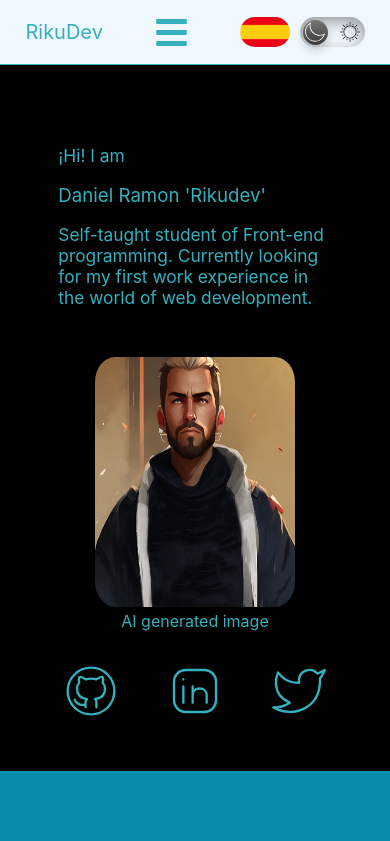
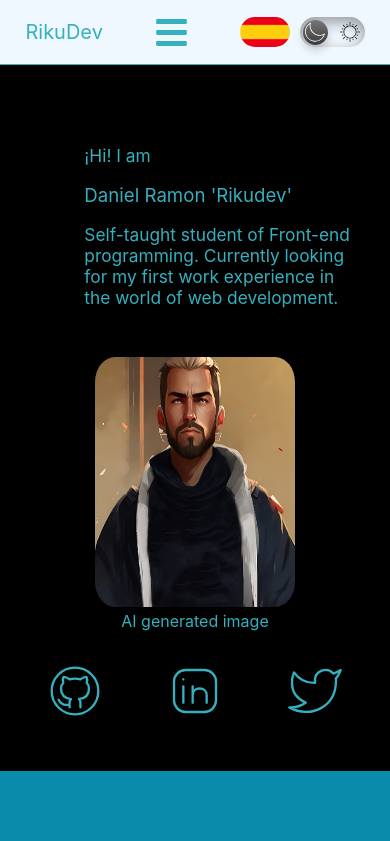
Before and after one commit to xRiiku/Portfolio3, a React (Create React App) app: page / in a window 390 px wide. Shown: the top 841 px of the page. Built offline with nearby package versions, Linux system fonts and the light colour scheme.

Commit message:
intro page responsive

```diff
--- a/src/pages/IntroPage/Intro.module.css
+++ b/src/pages/IntroPage/Intro.module.css
@@ -87,9 +87,9 @@
         gap: 1em;
     }
     .info{
-        width: 30ch;
+        width: 29ch;
         font-size: 18pt;
-        margin: 0 auto;
+        margin: 0 0em 0 3em;
     }
 
     .typingDemo{
--- a/src/pages/IntroPage/SocialMedia.module.css
+++ b/src/pages/IntroPage/SocialMedia.module.css
@@ -28,15 +28,15 @@
     @media screen and (max-width: 560px) {
 
         .SocialMedia{
-            gap: 6.5em;
+            gap: 5em;
         }
         }
 
-    @media screen and (max-width: 400px) {
+    @media screen and (max-width: 413px) {
 
         .SocialMedia{
             display: flex;
-            gap: 3em;
+            gap: 4em;
         }
     }
 
```
